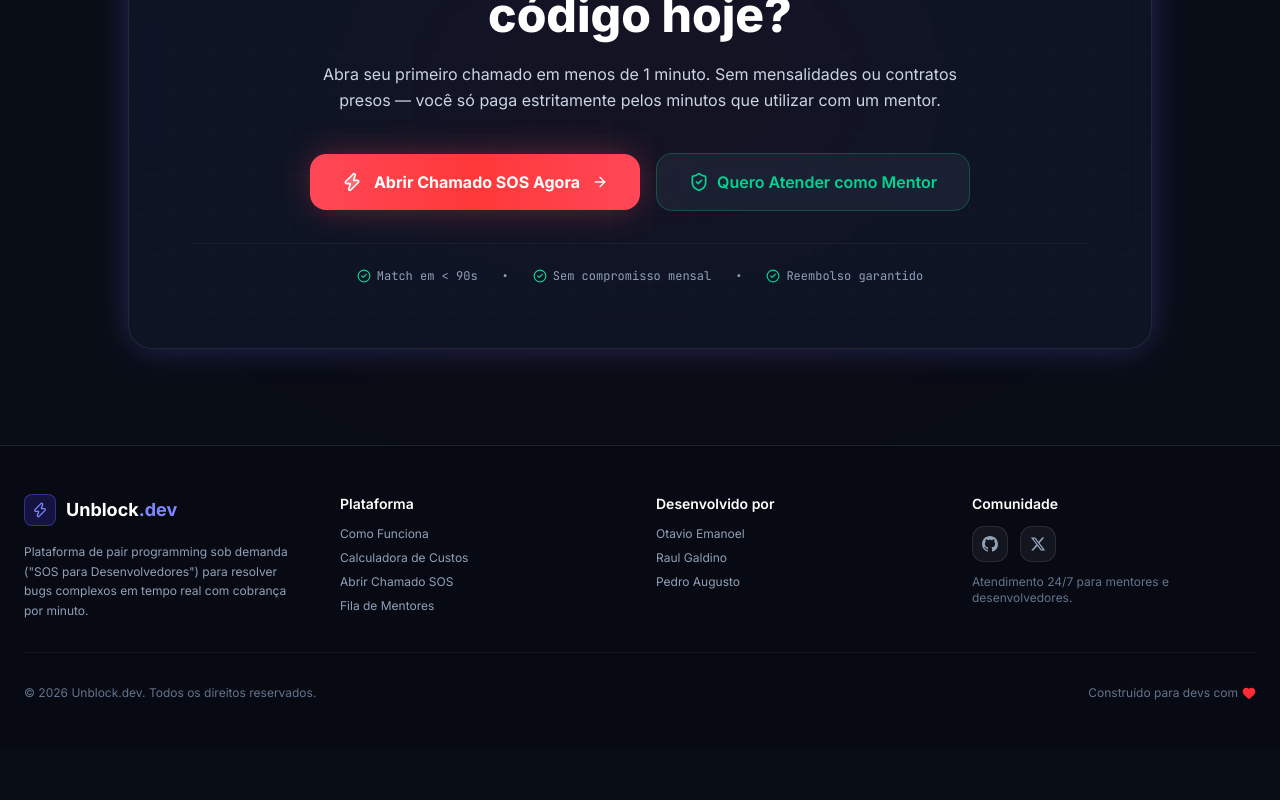
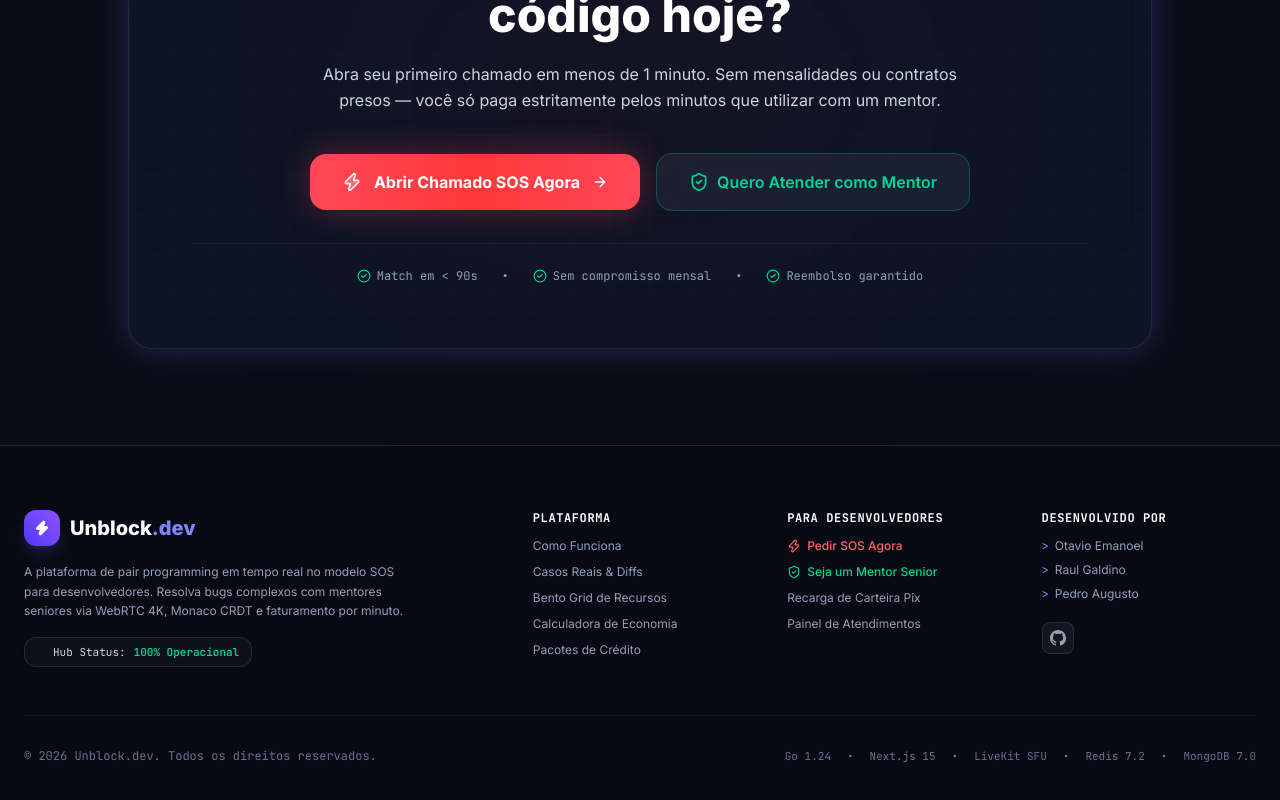
Before and after one commit to Otavio-Emanoel/unblock.dev, a Next.js app in the folder frontend/: page / in a window 1280 px wide. Shown: the part 6323-7123 px from the top of the page. Before the commit the page ends 7072 px from the top, so only its background shows below. Built offline with nearby package versions, Linux system fonts and the light colour scheme.

Commit message:
feat(frontend): upgrade Footer with operational hub status, technical stack badges, and community links

```diff
--- a/frontend/src/components/shared/Footer.tsx
+++ b/frontend/src/components/shared/Footer.tsx
@@ -1,113 +1,145 @@
+"use client";
+
 import Link from "next/link";
-import { Zap, Heart } from "lucide-react";
+import { Zap, Heart, Terminal, ShieldCheck, Activity, Cpu } from "lucide-react";
 
 export function Footer() {
   return (
-    <footer className="w-full border-t border-white/10 bg-[#070a12] text-slate-400 py-12">
-      <div className="max-w-7xl mx-auto px-6 space-y-8">
-        <div className="grid grid-cols-1 md:grid-cols-4 gap-8">
-          {/* Col 1: Brand */}
-          <div className="space-y-4 md:col-span-1">
-            <Link href="/" className="flex items-center gap-2.5">
-              <div className="w-8 h-8 rounded-lg bg-indigo-600/20 border border-indigo-500/40 flex items-center justify-center text-indigo-400">
-                <Zap className="w-4 h-4" />
+    <footer className="w-full border-t border-white/10 bg-[#070a12] text-slate-400 py-16 relative overflow-hidden">
+      <div className="max-w-7xl mx-auto px-6 space-y-12">
+        <div className="grid grid-cols-1 md:grid-cols-5 gap-10">
+          {/* Col 1: Brand & Status (2 cols) */}
+          <div className="space-y-4 md:col-span-2">
+            <Link href="/" className="flex items-center gap-2.5 group">
+              <div className="w-9 h-9 rounded-xl bg-gradient-to-tr from-indigo-600 to-violet-500 flex items-center justify-center text-white shadow-lg shadow-indigo-500/20">
+                <Zap className="w-4 h-4 fill-white" />
               </div>
-              <span className="font-bold text-lg text-white">
+              <span className="font-extrabold text-xl text-white">
                 Unblock<span className="text-indigo-400">.dev</span>
               </span>
             </Link>
-            <p className="text-xs text-slate-400 leading-relaxed">
-              Plataforma de pair programming sob demanda (&quot;SOS para Desenvolvedores&quot;) para resolver bugs complexos em tempo real com cobrança por minuto.
+            <p className="text-xs text-slate-400 leading-relaxed max-w-sm">
+              A plataforma de pair programming em tempo real no modelo SOS para desenvolvedores. Resolva bugs complexos com mentores seniores via WebRTC 4K, Monaco CRDT e faturamento por minuto.
             </p>
+
+            {/* System Status Pill */}
+            <div className="inline-flex items-center gap-2 px-3 py-1.5 rounded-xl bg-white/[0.03] border border-white/10 text-[11px] font-mono text-emerald-400 shadow-sm">
+              <span className="w-2 h-2 rounded-full bg-emerald-500 animate-ping" />
+              <span className="text-slate-300">Hub Status:</span>
+              <strong className="text-emerald-400 font-semibold">100% Operacional</strong>
+            </div>
           </div>
 
-          {/* Col 2: Produto */}
+          {/* Col 2: Plataforma */}
           <div className="space-y-3">
-            <h4 className="text-sm font-semibold text-white">Plataforma</h4>
-            <ul className="space-y-2 text-xs">
+            <h4 className="text-xs font-bold text-white uppercase tracking-wider font-mono">Plataforma</h4>
+            <ul className="space-y-2.5 text-xs">
               <li>
                 <Link href="#como-funciona" className="hover:text-white transition">
                   Como Funciona
                 </Link>
               </li>
               <li>
-                <Link href="#calculadora" className="hover:text-white transition">
-                  Calculadora de Custos
+                <Link href="#casos-reais" className="hover:text-white transition">
+                  Casos Reais &amp; Diffs
                 </Link>
               </li>
               <li>
-                <Link href="/request" className="hover:text-white transition">
-                  Abrir Chamado SOS
+                <Link href="#funcionalidades" className="hover:text-white transition">
+                  Bento Grid de Recursos
                 </Link>
               </li>
               <li>
-                <Link href="/mentor/dashboard" className="hover:text-white transition">
-                  Fila de Mentores
+                <Link href="#calculadora" className="hover:text-white transition">
+                  Calculadora de Economia
+                </Link>
+              </li>
+              <li>
+                <Link href="#planos" className="hover:text-white transition">
+                  Pacotes de Crédito
                 </Link>
               </li>
             </ul>
           </div>
 
-          {/* Col 3: Desenvolvido por */}
+          {/* Col 3: Para Desenvolvedores */}
           <div className="space-y-3">
-            <h4 className="text-sm font-semibold text-white">Desenvolvido por</h4>
-            <ul className="space-y-2 text-xs">
+            <h4 className="text-xs font-bold text-white uppercase tracking-wider font-mono">Para Desenvolvedores</h4>
+            <ul className="space-y-2.5 text-xs">
               <li>
-                <Link href="https://github.com/Otavio-Emanoel" className="hover:text-white transition">
-                  Otavio Emanoel
+                <Link href="/request" className="hover:text-white transition flex items-center gap-1.5 text-red-400 font-medium">
+                  <Zap className="w-3.5 h-3.5" /> Pedir SOS Agora
                 </Link>
               </li>
               <li>
-                <Link href="https://github.com/RaulGaldino" className="hover:text-white transition">
-                  Raul Galdino
+                <Link href="/mentor/dashboard" className="hover:text-white transition flex items-center gap-1.5 text-emerald-400 font-medium">
+                  <ShieldCheck className="w-3.5 h-3.5" /> Seja um Mentor Senior
                 </Link>
               </li>
               <li>
-                <Link href="https://github.com/PedroAugusto0" className="hover:text-white transition">
-                  Pedro Augusto
+                <Link href="/wallet" className="hover:text-white transition">
+                  Recarga de Carteira Pix
+                </Link>
+              </li>
+              <li>
+                <Link href="/dashboard" className="hover:text-white transition">
+                  Painel de Atendimentos
                 </Link>
               </li>
             </ul>
           </div>
 
-          {/* Col 4: Suporte e Contato */}
+          {/* Col 4: Desenvolvido por & Comunidade */}
           <div className="space-y-3">
-            <h4 className="text-sm font-semibold text-white">Comunidade</h4>
-            <div className="flex items-center gap-3">
+            <h4 className="text-xs font-bold text-white uppercase tracking-wider font-mono">Desenvolvido por</h4>
+            <ul className="space-y-2 text-xs">
+              <li>
+                <Link href="https://github.com/Otavio-Emanoel" target="_blank" rel="noreferrer" className="hover:text-white transition flex items-center gap-1.5">
+                  <span className="text-indigo-400 font-mono">&gt;</span> Otavio Emanoel
+                </Link>
+              </li>
+              <li>
+                <Link href="https://github.com/RaulGaldino" target="_blank" rel="noreferrer" className="hover:text-white transition flex items-center gap-1.5">
+                  <span className="text-indigo-400 font-mono">&gt;</span> Raul Galdino
+                </Link>
+              </li>
+              <li>
+                <Link href="https://github.com/PedroAugusto0" target="_blank" rel="noreferrer" className="hover:text-white transition flex items-center gap-1.5">
+                  <span className="text-indigo-400 font-mono">&gt;</span> Pedro Augusto
+                </Link>
+              </li>
+            </ul>
+
+            <div className="pt-2 flex items-center gap-2">
               <a
-                href="https://github.com/Otavio-Emanoel"
+                href="https://github.com/Otavio-Emanoel/unblock.dev"
                 target="_blank"
                 rel="noreferrer"
-                aria-label="GitHub"
-                className="w-9 h-9 rounded-xl bg-white/5 border border-white/10 flex items-center justify-center hover:bg-white/10 hover:text-white transition text-slate-400"
+                aria-label="GitHub Repository"
+                className="w-8 h-8 rounded-lg bg-white/5 border border-white/10 flex items-center justify-center hover:bg-white/10 hover:text-white transition text-slate-400"
               >
                 <svg className="w-4 h-4 fill-current" viewBox="0 0 24 24">
                   <path d="M12 0C5.37 0 0 5.37 0 12c0 5.31 3.435 9.795 8.205 11.385.6.105.825-.255.825-.57 0-.285-.015-1.23-.015-2.235-3.015.555-3.795-.735-4.035-1.41-.135-.345-.72-1.41-1.23-1.695-.42-.225-1.02-.78-.015-.795.945-.015 1.62.87 1.845 1.23 1.08 1.815 2.805 1.305 3.495.99.105-.78.42-1.305.765-1.605-2.67-.3-5.46-1.335-5.46-5.925 0-1.305.465-2.385 1.23-3.225-.12-.3-.54-1.53.12-3.18 0 0 1.005-.315 3.3 1.23.96-.27 1.98-.405 3-.405s2.04.135 3 .405c2.295-1.56 3.3-1.23 3.3-1.23.66 1.65.24 2.88.12 3.18.765.84 1.23 1.905 1.23 3.225 0 4.605-2.805 5.625-5.475 5.925.435.375.81 1.095.81 2.22 0 1.605-.015 2.895-.015 3.3 0 .315.225.69.825.57A12.02 12.02 0 0024 12c0-6.63-5.37-12-12-12z" />
                 </svg>
               </a>
-              <a
-                href="https://twitter.com"
-                target="_blank"
-                rel="noreferrer"
-                aria-label="X / Twitter"
-                className="w-9 h-9 rounded-xl bg-white/5 border border-white/10 flex items-center justify-center hover:bg-white/10 hover:text-white transition text-slate-400"
-              >
-                <svg className="w-4 h-4 fill-current" viewBox="0 0 24 24">
-                  <path d="M18.244 2.25h3.308l-7.227 8.26 8.502 11.24H16.17l-5.214-6.817L4.99 21.75H1.68l7.73-8.835L1.254 2.25H8.08l4.713 6.231zm-1.161 17.52h1.833L7.084 4.126H5.117z" />
-                </svg>
-              </a>
             </div>
-            <p className="text-xs text-slate-500">
-              Atendimento 24/7 para mentores e desenvolvedores.
-            </p>
           </div>
         </div>
 
-        <div className="pt-8 border-t border-white/5 flex flex-col md:flex-row items-center justify-between gap-4 text-xs text-slate-500">
+        {/* Bottom Bar */}
+        <div className="pt-8 border-t border-white/5 flex flex-col md:flex-row items-center justify-between gap-4 text-xs text-slate-500 font-mono">
           <p>© {new Date().getFullYear()} Unblock.dev. Todos os direitos reservados.</p>
-          <p className="flex items-center gap-1">
-            Construído para devs com <Heart className="w-3.5 h-3.5 text-red-500 fill-red-500" />
-          </p>
+          <div className="flex items-center gap-4 text-[11px]">
+            <span>Go 1.24</span>
+            <span>•</span>
+            <span>Next.js 15</span>
+            <span>•</span>
+            <span>LiveKit SFU</span>
+            <span>•</span>
+            <span>Redis 7.2</span>
+            <span>•</span>
+            <span>MongoDB 7.0</span>
+          </div>
         </div>
       </div>
     </footer>
```
